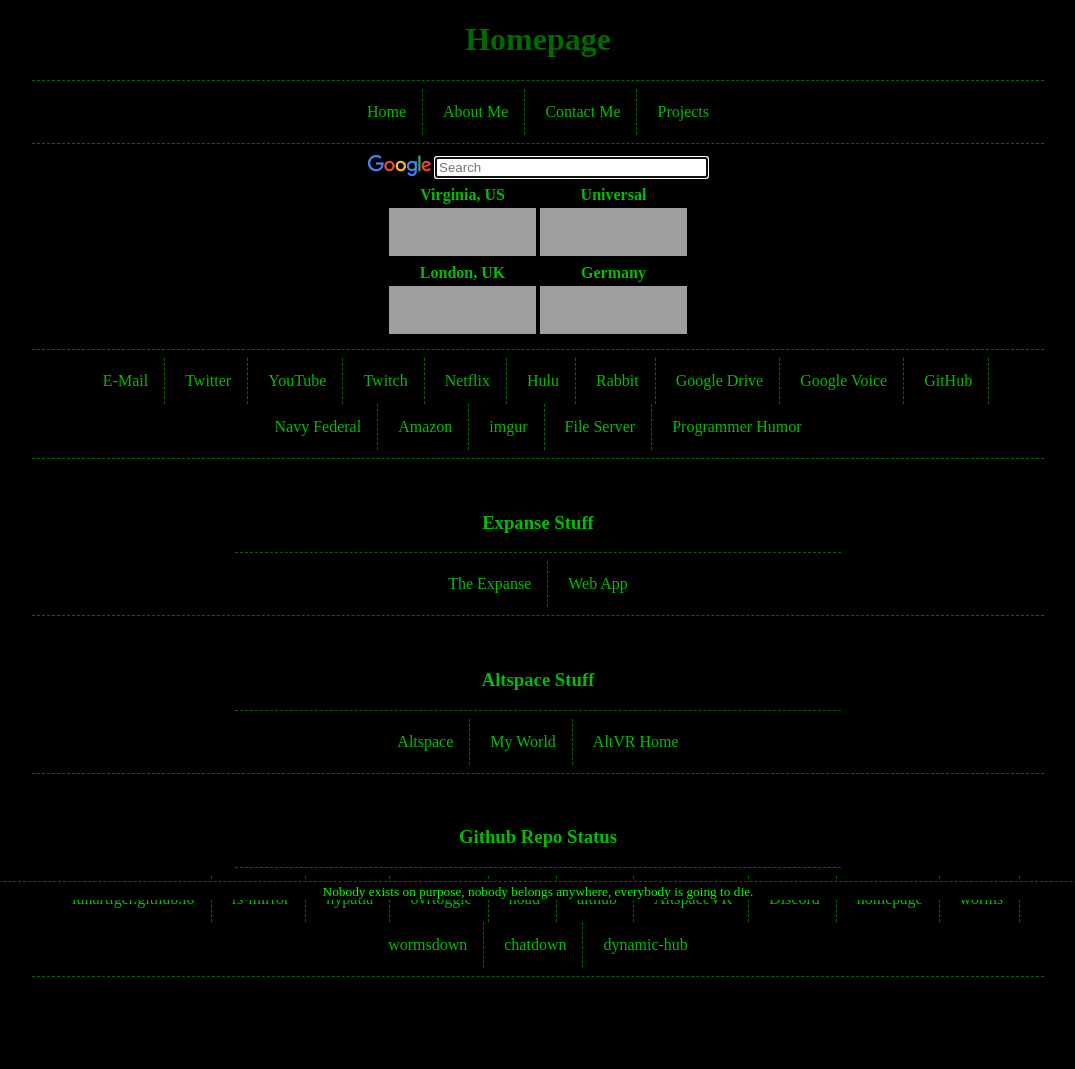
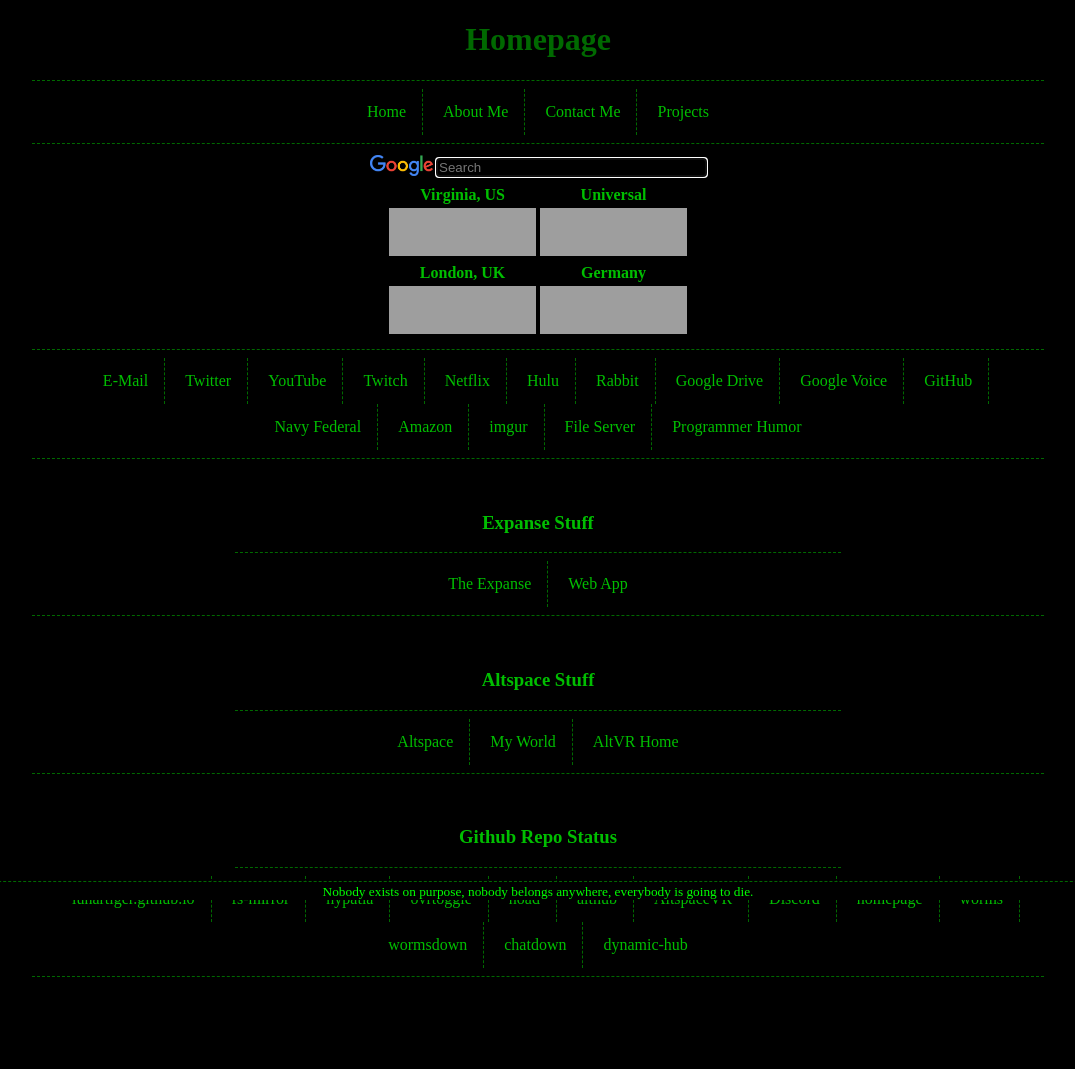
Before and after one commit to LunarTiger/homepage, a Jekyll site: the page built from index.md, in a window 1280 px wide. Shown: the whole page, without its empty margins (102-1177 px from the left). Built offline with Jekyll 4.4.1, drawn with Linux system fonts in a browser that asks for light colours; some web fonts are replaced; our own code applies the rules of GitHub Pages for plain Markdown files; grey boxes are pictures that could not be loaded.

Commit message:
input in style

```diff
--- a/assets/css/style.scss
+++ b/assets/css/style.scss
@@ -83,6 +83,13 @@
     border-bottom: 0;
     border-left: 0;
     border-right: 0;
+}
+
+input[type=text] {
+    border: none;
+    border-bottom: 2px solid 00be00;
+    background-color: #000;
+    color: #0f0;
 }
 
 table {
```
